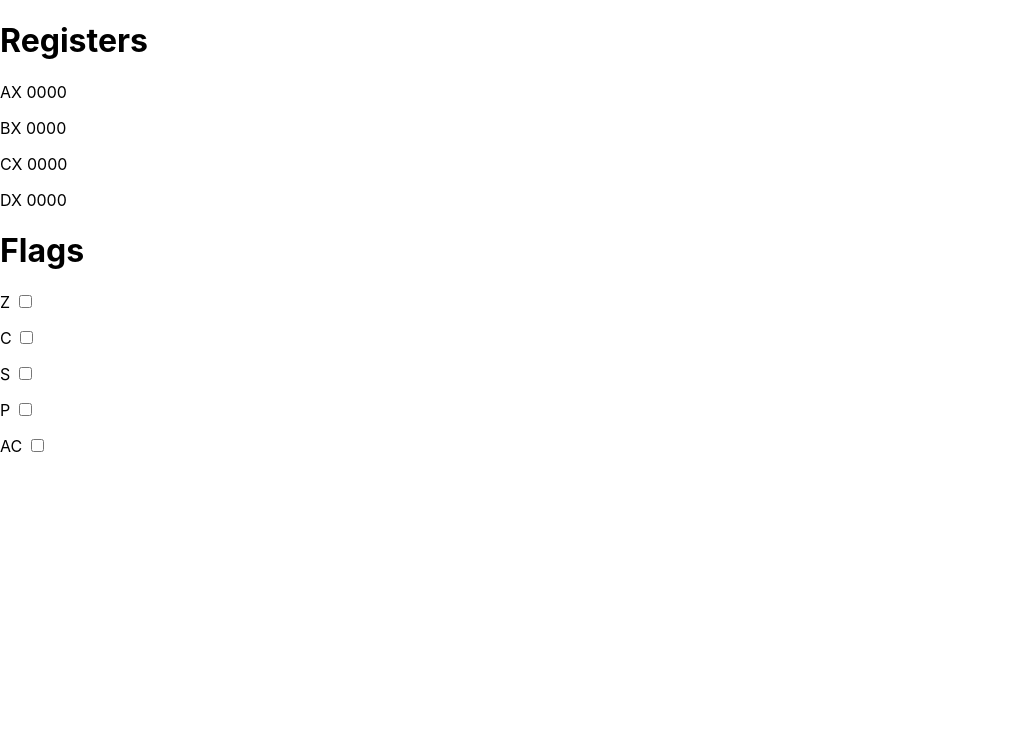
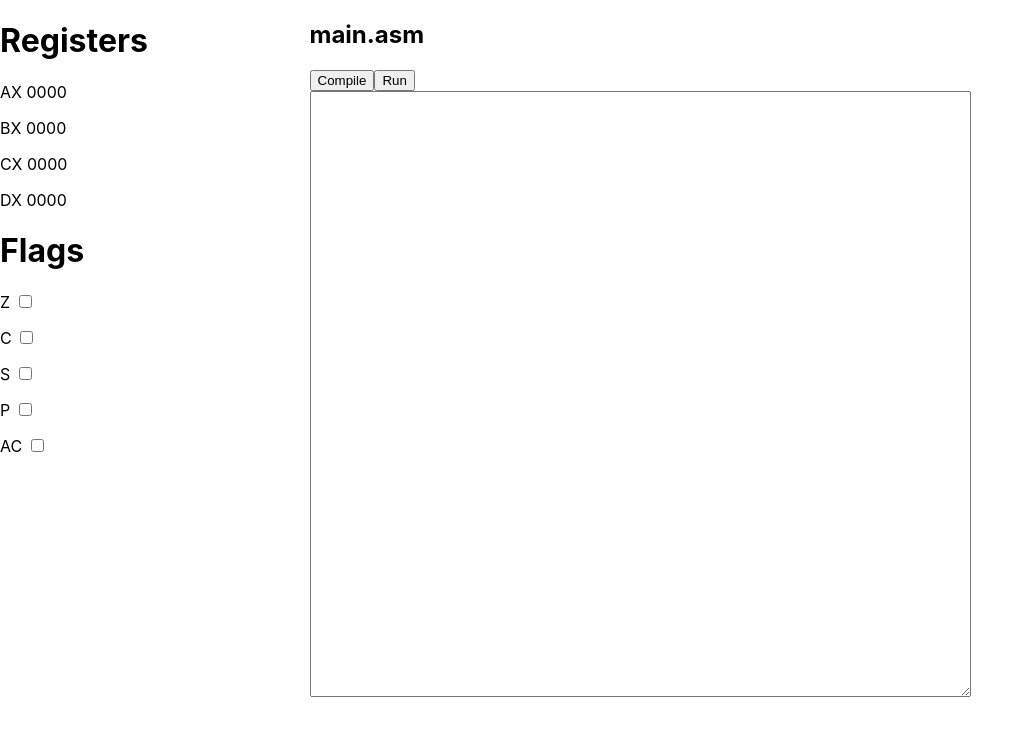
Before and after one commit to sac-rana/8086-simulator, a Next.js app: page / in a window 1280 px wide. Shown: the top 736 px of the page, without its empty margins (0-1034 px from the left). Built offline with nearby package versions, Linux system fonts and the light colour scheme.

Commit message:
added components to main screen

```diff
--- a/pages/index.tsx
+++ b/pages/index.tsx
@@ -1,13 +1,18 @@
 import type { NextPage } from 'next';
+import EditorComponent from '../components/editor-component';
 import FlagsComponent from '../components/flags-component';
 import RegistersComponent from '../components/registers-component';
+import styles from '../styles/Home.module.css';
 
 const Home: NextPage = () => {
   return (
-    <div>
-      <RegistersComponent />
-      <FlagsComponent />
-    </div>
+    <main className={styles.wrapper}>
+      <div className={styles.side}>
+        <RegistersComponent />
+        <FlagsComponent />
+      </div>
+      <EditorComponent />
+    </main>
   );
 };
 
--- /dev/null
+++ b/styles/Home.module.css
@@ -0,0 +1,5 @@
+.wrapper {
+  display: grid;
+  grid-template-columns: repeat(3, 1fr);
+  gap: 10px;
+}
```
